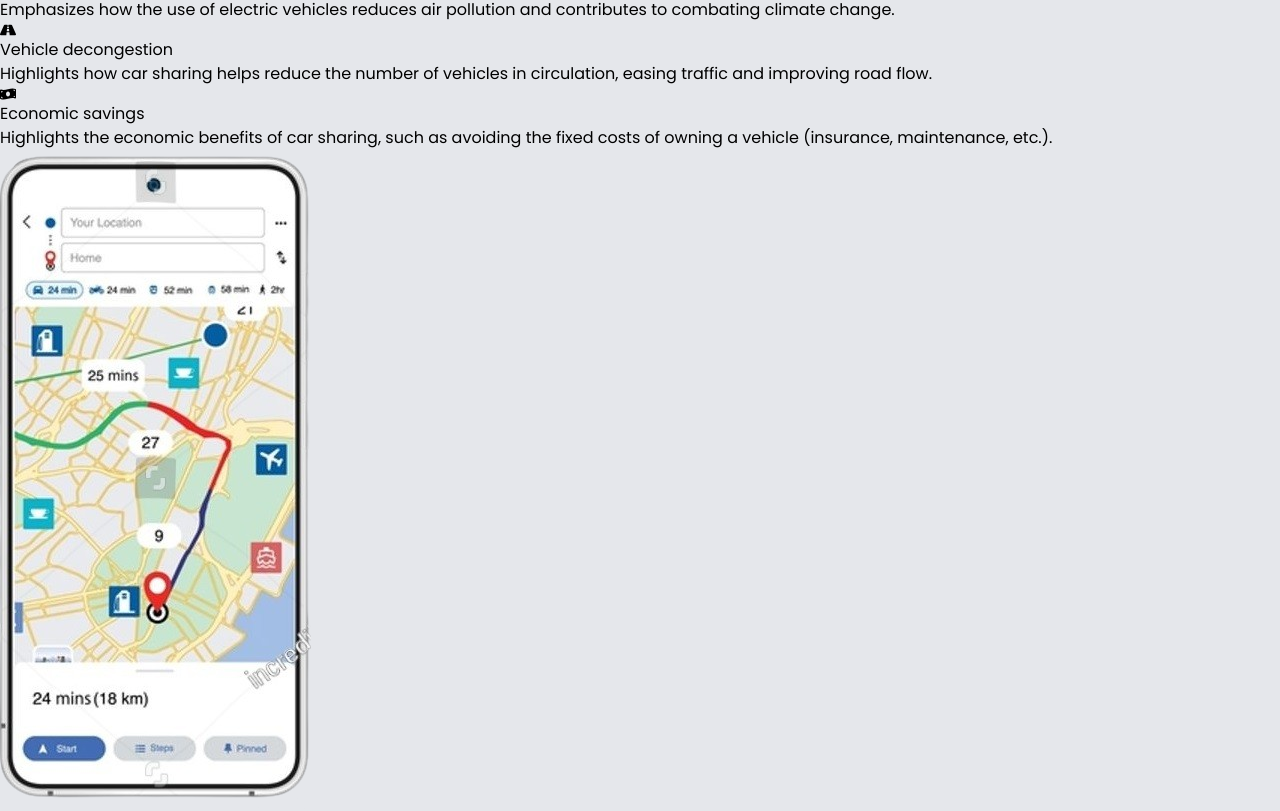
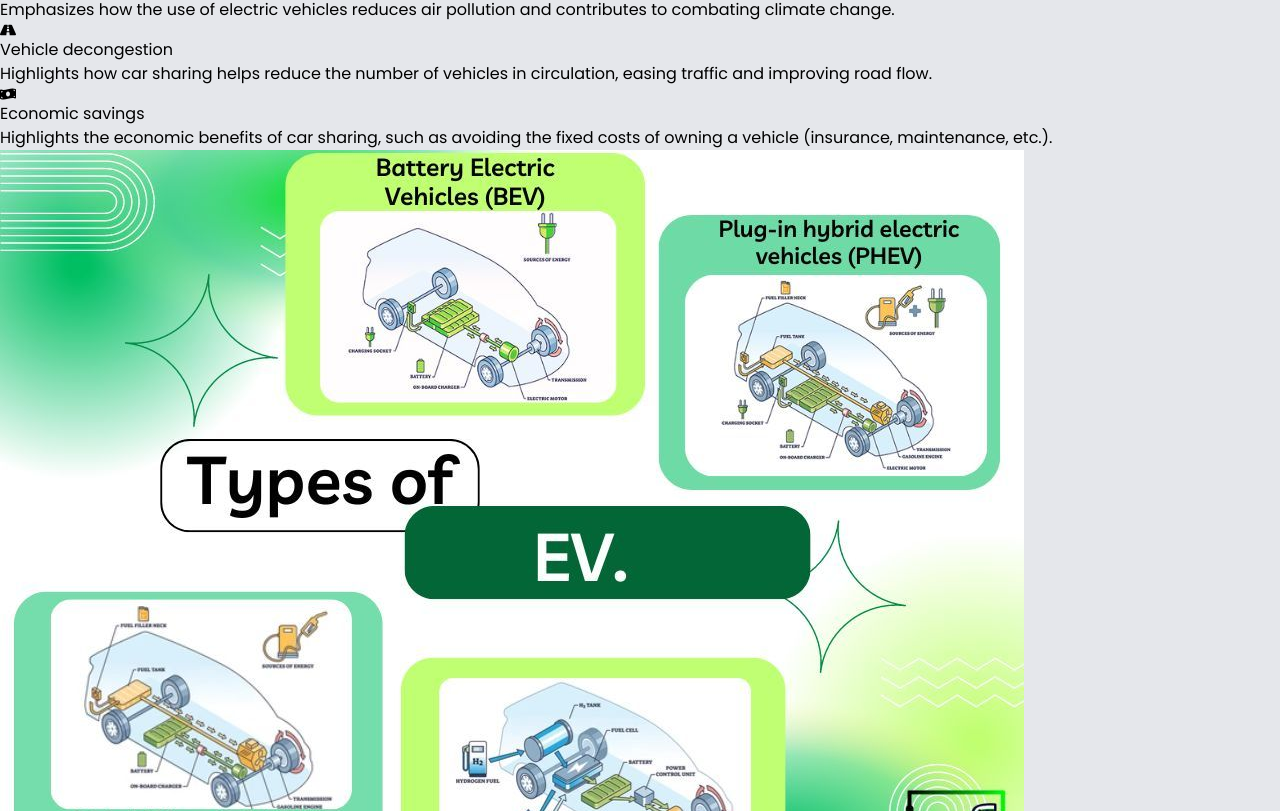
Before and after one commit to rodrigogd12/carsharing, a React (Vite) app: page / in a window 1280 px wide. Shown: the part 3409-4220 px from the top of the page. Built offline with nearby package versions, Linux system fonts and the light colour scheme.

Commit message:
se agrando iconos

```diff
--- a/src/components/Beneficios/Beneficios.jsx
+++ b/src/components/Beneficios/Beneficios.jsx
@@ -13,7 +13,7 @@
         <div className="grid grid-cols-1 md:grid-cols-2 gap-6 pl-8 pr-8">
           {/* Reducción de emisiones */}
           <div className="flex items-start">
-            <FaLeaf className="text-green-600 w-10 h-10 mr-4" />
+            <FaLeaf className="text-green-600 w-20 h-20 mr-4" />
             <div>
               <h3 className="text-lg font-bold">
                 Emissions reduction
@@ -26,7 +26,7 @@
 
           {/* Descongestión vehicular */}
           <div className="flex items-start">
-            <FaRoad className="text-yellow-600 w-10 h-10 mr-4" />
+            <FaRoad className="text-yellow-600 w-20 h-20 mr-4" />
             <div>
               <h3 className="text-lg font-bold">
                 Vehicle decongestion
@@ -39,7 +39,7 @@
 
           {/* Ahorro económico */}
           <div className="flex items-start pb-8">
-            <FaMoneyBillWave className="text-green-700 w-10 h-10 mr-4" />
+            <FaMoneyBillWave className="text-green-700 w-20 h-20 mr-4" />
             <div>
               <h3 className="text-lg font-bold">
                 Economic savings
--- a/src/components/BoliviaCarSharing/BoliviaCarSharing.jsx
+++ b/src/components/BoliviaCarSharing/BoliviaCarSharing.jsx
@@ -1,5 +1,6 @@
 import phono from '../../assets/telefono.png'
 import boliviacar from '../../assets/boliviacar.png'
+import typecars from '../../assets/typeCars.jpeg'
 
 const BoliviaCarSharing = () => {
   return (
@@ -9,9 +10,9 @@
         {/* Imagen del teléfono */}
         <div className="flex justify-center md:justify-center md:w-1/2 mb-6 md:mb-0">
           <img
-            src={phono}
+            src={typecars}
             alt="Mapa en el teléfono"
-            className="w-64 rounded-lg"
+            className=" rounded-lg"
           />
         </div>
 
--- a/src/components/Hero/Home.jsx
+++ b/src/components/Hero/Home.jsx
@@ -5,8 +5,9 @@
   return (
     <>
       <div className="w-full h-auto overflow-hidden m-0 p-0">
-        <img src={bannersito} alt="banner" className="w-full h-full object-cover" />
+        <img src={bannersito} alt="banner" className="w-full h-48 sm:h-64 md:h-80 lg:h-96 object-cover" />
       </div>
+
       <section className='flex justify-center items-center  bg-gray-200 m-8 ' >
         <div className="bg-white p-8 rounded-lg shadow-lg max-w-6xl">
           <div className='grid grid-cols-1 md:grid-cols-2 mt-10 '>
--- a/src/components/Preguntas/Preguntas.jsx
+++ b/src/components/Preguntas/Preguntas.jsx
@@ -1,5 +1,6 @@
 import { useState } from 'react';
 import preguntas from '../../assets/preguntas.jpeg';
+import carsharingtypes from '../../assets/carsharingtype.jpeg'
 
 const faqs = [
   {
@@ -84,7 +85,7 @@
 
           {/* Imagen sin recorte */}
           <div className="w-full md:w-1/2 flex justify-center mt-8 md:mt-0">
-            <img src={preguntas} alt="Preguntas frecuentes" className="rounded-lg shadow-md w-full h-auto" />
+            <img src={carsharingtypes} alt="Preguntas frecuentes" className="rounded-lg shadow-md w-full h-auto" />
           </div>
         </div>
       </div>
```
Also changed, not shown: src/assets/carsharingtype.jpeg (added), src/assets/typeCars.jpeg (added).
